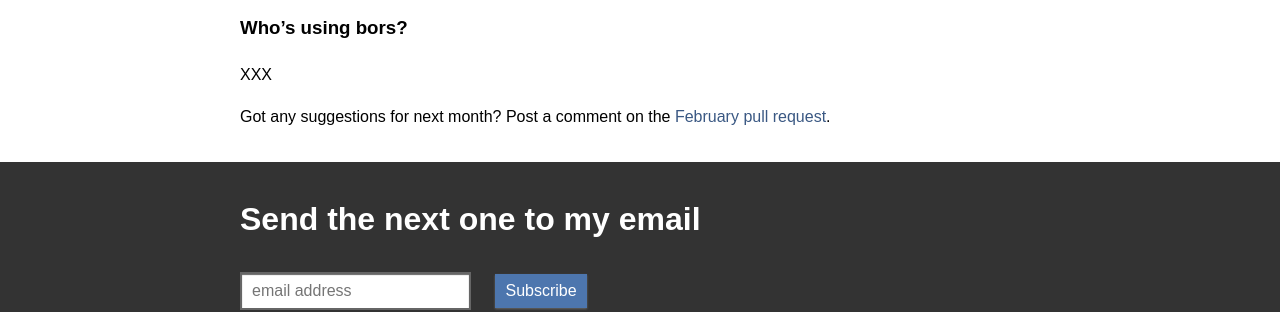
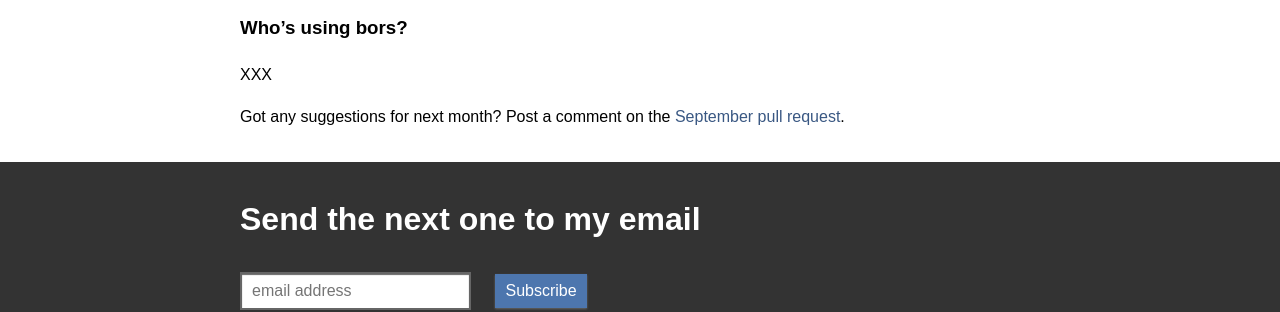
Before and after one commit to bors-ng/bors-ng.github.io, a Jekyll site: the page built from _posts/2019-09-01-tmib-32.md, in a window 1280 px wide. Shown: the part 650-962 px from the top of the page. Built offline with Jekyll 4.4.1, drawn with Linux system fonts in a browser that asks for light colours.

Commit message:
Add next month pull request

```diff
--- a/_posts/2019-09-01-tmib-32.md
+++ b/_posts/2019-09-01-tmib-32.md
@@ -39,4 +39,4 @@
 XXX
 
 Got any suggestions for next month?
-Post a comment on the [February pull request](https://github.com/bors-ng/bors-ng.github.io/pull/___).
+Post a comment on the [September pull request](https://github.com/bors-ng/bors-ng.github.io/pull/85).
```
